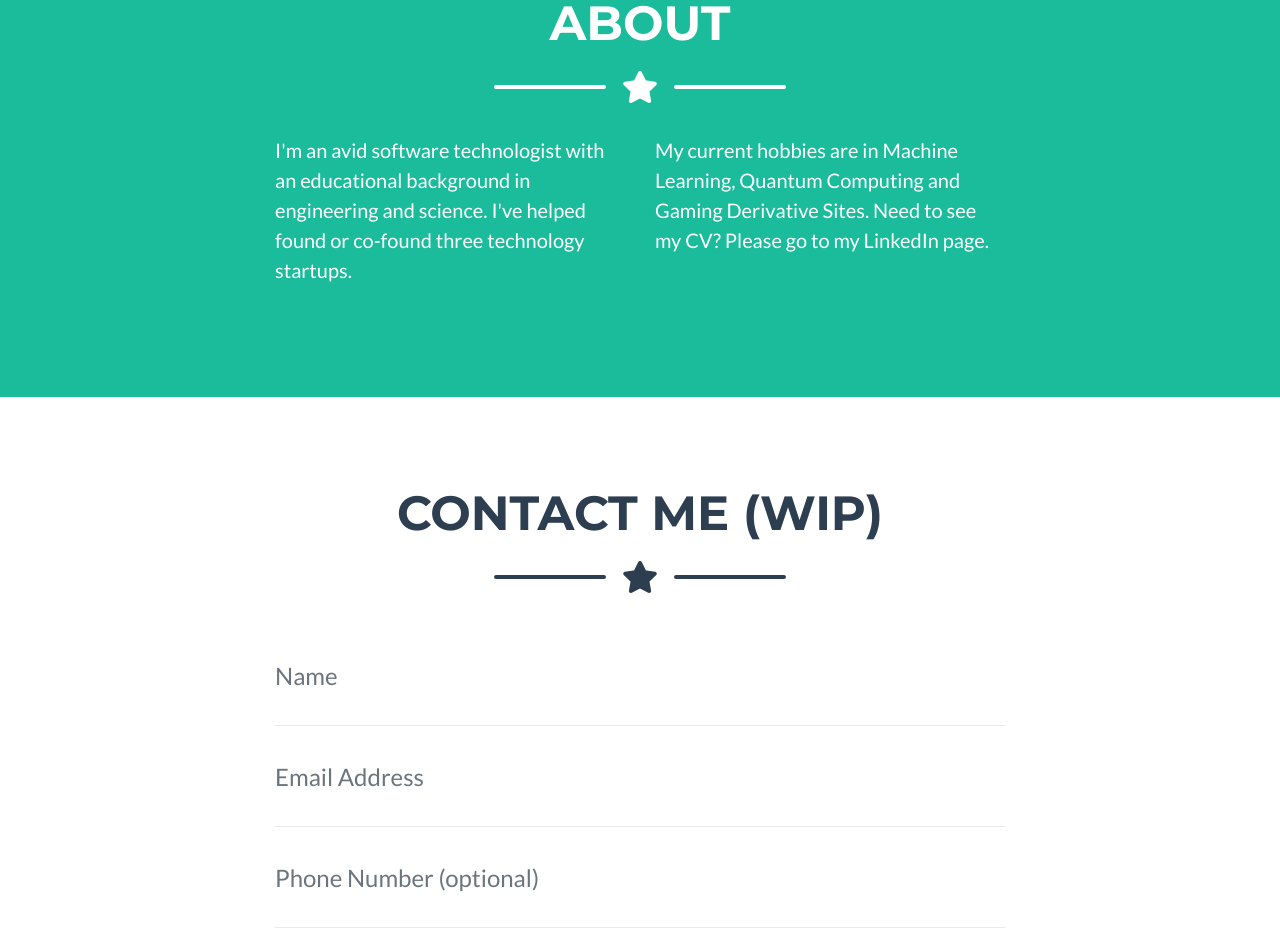
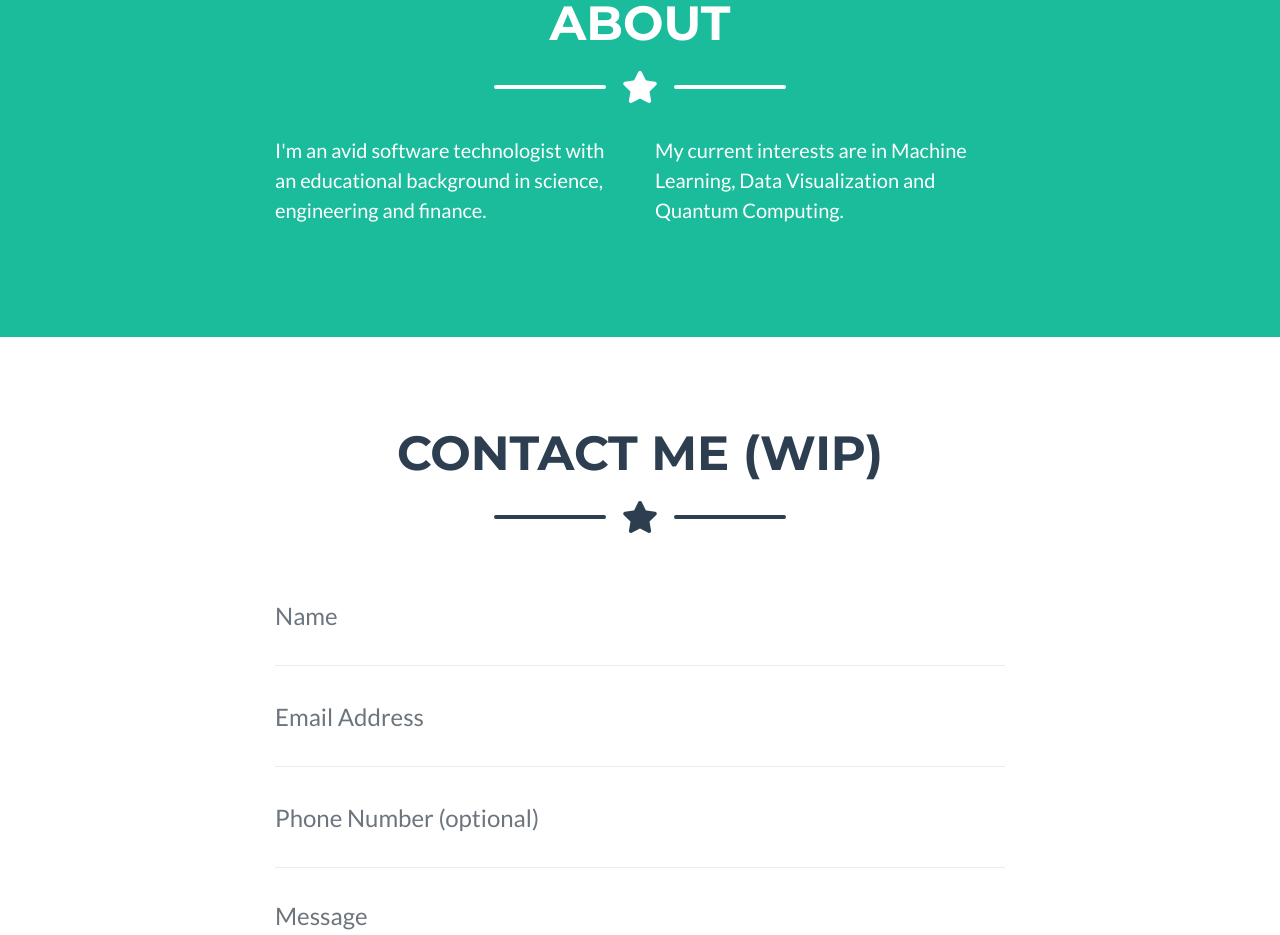
Before and after one commit to afminmax/afminmax-web, a website with bundled scripts: page index.html in a window 1280 px wide. Shown: the part 1771-2706 px from the top of the page. Built offline with nearby package versions, Linux system fonts and the light colour scheme.

Commit message:
changed about section

```diff
--- a/index.html
+++ b/index.html
@@ -191,10 +191,10 @@
       <!-- About Section Content -->
       <div class="row">
         <div class="col-lg-4 ml-auto">
-          <p class="lead">I'm an avid software technologist with an educational background in engineering and science. I've helped found or co-found three technology startups.</p>
+          <p class="lead">I'm an avid software technologist with an educational background in science, engineering and finance.</p>
         </div>
         <div class="col-lg-4 mr-auto">
-          <p class="lead">My current hobbies are in Machine Learning, Quantum Computing and Gaming Derivative Sites. Need to see my CV? Please go to my LinkedIn page.</p>
+          <p class="lead">My current interests are in Machine Learning, Data Visualization and Quantum Computing.</p>
         </div>
       </div>
 
```
